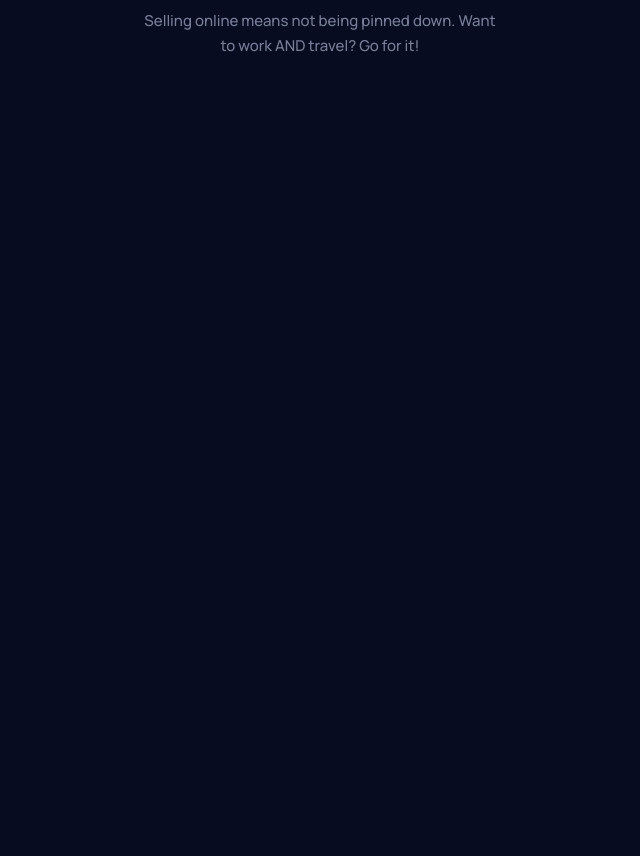
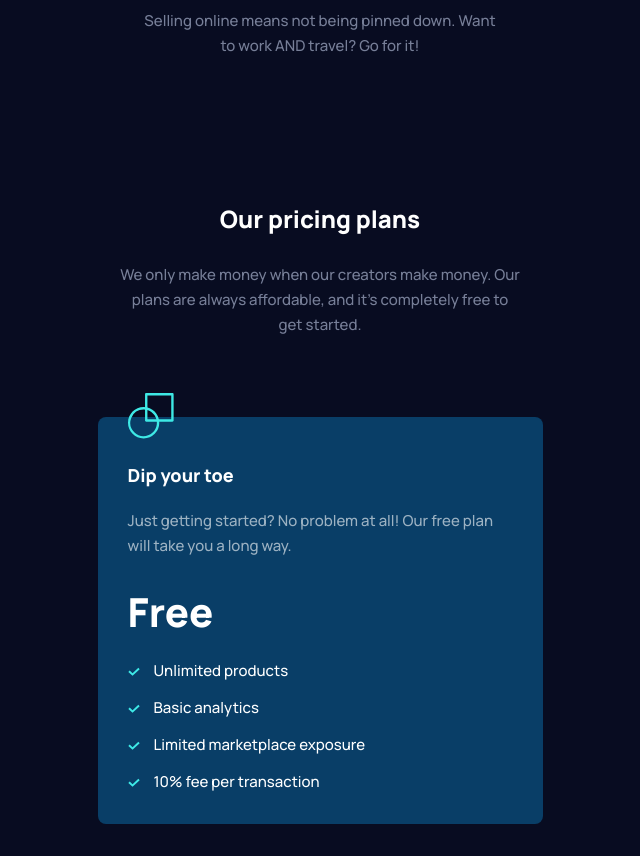
Before and after one commit to brasspetals/fm-maker-landing-page, a Svelte app: page / in a window 1280 px wide. Shown: the part 1920-2776 px from the top of the page, without its empty margins (320-960 px from the left). Before the commit the page ends 2050 px from the top, so only its background shows below. Built offline with nearby package versions, Linux system fonts and the light colour scheme.

Commit message:
Add pricing section - mobile

```diff
--- a/public/global.css
+++ b/public/global.css
@@ -32,8 +32,27 @@ a {
 	text-decoration: none;
 }
 
-p {
+p, li {
 	font-size: 15px;
 	font-weight: 400;
 	line-height: 1.667;
 }
+
+button, input, select, textarea {
+	outline: none;
+	font-family: inherit;
+	font-weight: inherit;
+}
+
+ul {
+	list-style: none;
+}
+
+.sr-only {
+  position:absolute;
+  left:-10000px;
+  top:auto;
+  width:1px;
+  height:1px;
+  overflow:hidden;
+}
--- a/src/App.svelte
+++ b/src/App.svelte
@@ -1,11 +1,13 @@
 <script>
 	import Header from './components/Header.svelte';
 	import Features from './components/Features.svelte';
+	import Pricing from './components/Pricing.svelte';
 </script>
 
 <Header/>
 <main>
 <Features/>
+<Pricing/>
 </main>
 
 <style>
--- a/src/components/Features.svelte
+++ b/src/components/Features.svelte
@@ -2,12 +2,13 @@
   import Feature from './FeatureCard.svelte'
 </script>
 
-<div class="features">
+<section class="features">
+  <h2 class="sr-only">Benefits of joining</h2>
   <Feature src="/images/illustration-passions.svg" heading="Indulge your passions" description="Your passions shouldn't be just for the weekend. Earn a living doing what you love." passions=true/>
   <Feature src="/images/illustration-financial-freedom.svg" heading="Gain financial freedom" description="Start making money work for you. There’s nothing quite like earning while you sleep."/>
   <Feature src="/images/illustration-lifestyle.svg" heading="Choose your lifestyle" description="Own your daily schedule. Fancy a lie-in? Go for it! Take charge of your week."/>
   <Feature src="/images/illustration-work-anywhere.svg" heading="Work from anywhere" description="Selling online means not being pinned down. Want to work AND travel? Go for it!"/>
-</div>
+</section>
 
 <style>
   .features {
--- /dev/null
+++ b/src/components/Pricing.svelte
@@ -0,0 +1,154 @@
+<script></script>
+
+<section class="pricing">
+  <div class="heading">
+    <h2>Our pricing plans</h2>
+    <p>We only make money when our creators make money. Our plans are always affordable, and it’s completely free to get started.</p>
+  </div>
+  <div class="plans">
+    <div class="plan odd">
+      <div class="plan-heading">
+        <h3>Dip your toe</h3>
+        <p>Just getting started? No problem at all! Our free plan will take you a long way.</p>
+      </div>
+      <h4 class="plan-cost">Free</h4>
+      <ul class="plan-features">
+        <li>
+          <svg xmlns="http://www.w3.org/2000/svg" width="12" height="9"><path class="check" fill="#093F68" d="M10.319.768l1.363 1.464-7.128 6.634L.319 4.924 1.682 3.46l2.871 2.674z"/></svg> Unlimited products
+        </li>
+        <li>
+          <svg xmlns="http://www.w3.org/2000/svg" width="12" height="9"><path class="check" fill="#093F68" d="M10.319.768l1.363 1.464-7.128 6.634L.319 4.924 1.682 3.46l2.871 2.674z"/></svg> Basic analytics
+        </li>
+        <li>
+          <svg xmlns="http://www.w3.org/2000/svg" width="12" height="9"><path class="check" fill="#093F68" d="M10.319.768l1.363 1.464-7.128 6.634L.319 4.924 1.682 3.46l2.871 2.674z"/></svg> Limited marketplace exposure
+        </li>
+        <li>
+          <svg xmlns="http://www.w3.org/2000/svg" width="12" height="9"><path class="check" fill="#093F68" d="M10.319.768l1.363 1.464-7.128 6.634L.319 4.924 1.682 3.46l2.871 2.674z"/></svg> 10% fee per transaction
+        </li>
+      </ul>
+    </div>
+    <div class="plan even">
+      <div class="plan-heading">
+        <h3>Dive right in</h3>
+        <p>Ready for the big time? Our paid plan will help you take your business to the next level.</p>
+      </div>
+      <div class="plan-cost">
+        <h4>$25.00</h4>
+        <p>/ month</p>
+      </div>
+      <ul class="plan-features">
+        <li>
+          <svg xmlns="http://www.w3.org/2000/svg" width="12" height="9"><path class="check" fill="#093F68" d="M10.319.768l1.363 1.464-7.128 6.634L.319 4.924 1.682 3.46l2.871 2.674z"/></svg> Custom domain
+        </li>
+        <li>
+          <svg xmlns="http://www.w3.org/2000/svg" width="12" height="9"><path class="check" fill="#093F68" d="M10.319.768l1.363 1.464-7.128 6.634L.319 4.924 1.682 3.46l2.871 2.674z"/></svg> Advanced analytics and reports
+        </li>
+        <li>
+          <svg xmlns="http://www.w3.org/2000/svg" width="12" height="9"><path class="check" fill="#093F68" d="M10.319.768l1.363 1.464-7.128 6.634L.319 4.924 1.682 3.46l2.871 2.674z"/></svg> High marketplace visibility
+        </li>
+        <li>
+          <svg xmlns="http://www.w3.org/2000/svg" width="12" height="9"><path class="check" fill="#093F68" d="M10.319.768l1.363 1.464-7.128 6.634L.319 4.924 1.682 3.46l2.871 2.674z"/></svg> 5% fee per transaction
+        </li>
+      </ul>
+    </div>
+  </div>
+</section>
+
+<style>
+  .pricing {
+    display: grid;
+    justify-items: center;
+    text-align: center;
+    padding: 72px 24px;
+    gap: 56px;
+  }
+
+  .heading {
+    max-width: 40ch;
+  }
+
+  h2 {
+    font-size: 24px;
+    margin-bottom: 27px;
+  }
+
+  .plans {
+    display: grid;
+    gap: 67px;
+    text-align: left;
+  }
+
+  .plan {
+    border-radius: 8px;
+    max-width: 445px;
+    position: relative;
+  }
+
+  .odd {
+    background-color: var(--color-blue);
+    color: var(--color-white);
+    margin-top: 24px;
+    padding: 46px 30px 30px;
+  }
+
+  .odd::before {
+    content: url('/images/icon-free.svg');
+    position: absolute;
+    left: 30px;
+    top: -24px;
+  }
+
+  .odd * .check {
+    fill: var(--color-cyan);
+  }
+
+  .even {
+    background-color: var(--color-cyan);
+    color: var(--color-bg);
+    padding: 60px 30px 30px;
+  }
+
+  .even::before {
+    content: url('/images/icon-paid.svg');
+    position: absolute;
+    left: 37px;
+    top: -33px;
+  }
+
+  .even h3 {
+    color: var(--color-bg);
+  }
+
+  .plan-heading {
+    margin-bottom: 26px;
+  }
+
+  h3 {
+    font-size: 18px;
+    line-height: 1.3889;
+    margin-bottom: 20px;
+  }
+
+  .plan-heading p {
+    opacity: 0.6;
+  }
+
+  .plan-cost {
+    display: grid;
+    grid-auto-flow: column;
+    align-items: center;
+    justify-content: start;
+    gap: 9px;
+    font-size: 40px;
+  }
+
+  ul {
+    display: grid;
+    margin-top: 19px;
+    gap: 12px;
+  }
+
+  li svg {
+    margin-right: 11px;
+  }
+</style>
```
Also changed, not shown: public/images/icon-check.svg.
